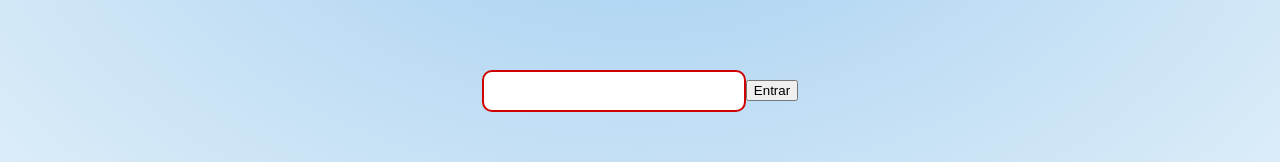
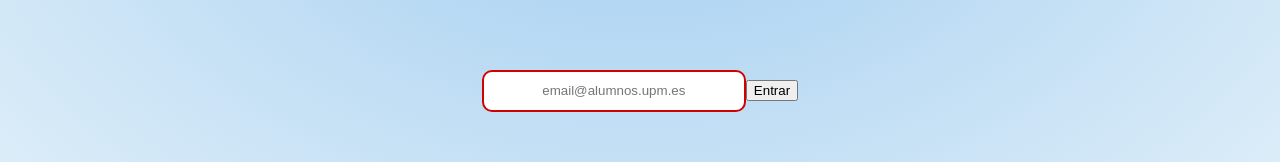
Before and after one commit to Kraslo/EuriSanValentinprueba, a Next.js app: page / in a window 1280 px wide. Shown: the part 583-745 px from the top of the page. Built offline with nearby package versions, Linux system fonts and the light colour scheme.

Commit message:
Added email validation Login

```diff
--- a/components/Login.js
+++ b/components/Login.js
@@ -1,7 +1,7 @@
 import {useState} from 'react'
 import {useRouter} from 'next/router'
 
-function Login({ children }) {
+function Login() {
 
   const router = useRouter()
   const [emisor, setEmisor] = useState('')
@@ -13,15 +13,16 @@ function Login({ children }) {
   const handleSubmit = preventDefault(() => {
     router.push(`/enviar?emisor=${emisor}`, '/enviar')
   })
-  const handleParam = setValue => e => setValue(e.target.value)
+
+  const handleParam = ({setValue}) => {e => setValue(e.target.value)}
 
   return (
     <div className="form-container">
-      {
-        // Instagram, email or something
-      }
       <form onSubmit={handleSubmit}>
-        <input className="known-fact-input" onChange={handleParam(setEmisor)}/>
+        <input className="known-fact-input"
+        onChange={handleParam(setEmisor)}
+        pattern=".*@(?:alumnos.upm.es|upm.es|.*.upm.es)$"
+        placeholder="email@alumnos.upm.es"/>
         <button type="submit">Entrar</button>
       </form>
 
```
